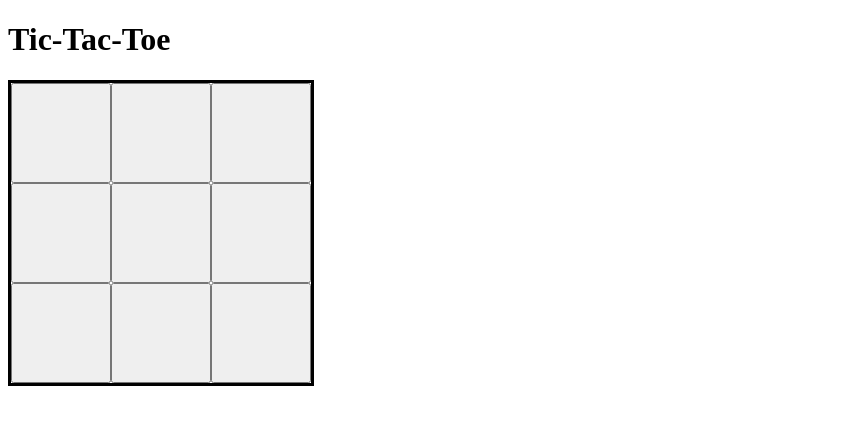
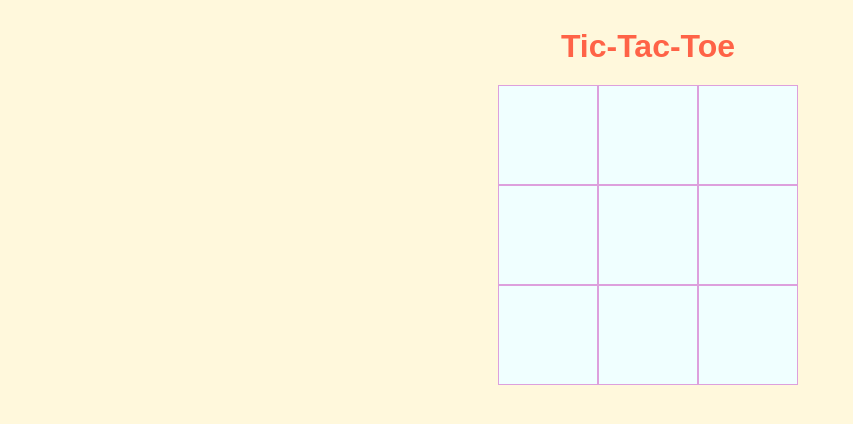
Before and after one commit to noah-milliken/ticTacToe, a plain HTML site: page index.html in a window 1280 px wide. Shown: the whole page, without its empty margins (0-853 px from the left). Drawn offline with Linux system fonts and the light colour scheme.

Commit message:
MVP status achieved

```diff
--- a/app.js
+++ b/app.js
@@ -1,61 +1,68 @@
 const gameBoard = (() => {
-    let grid = ['', '', '', '', '', '', '', '', ''];
+    const initialGrid = ['', '', '', '', '', '', '', '', '']
+    let grid = initialGrid;
 
     const renderGrid = () => {
-        const gridData = grid;
+        let gridData = grid;
         const boardContainer = document.getElementById('board-container');
         boardContainer.innerHTML = '';
         for (let i = 0; i < gridData.length; i++) {
             const square = document.createElement('button');
             square.textContent = gridData[i];
+            square.setAttribute('class', 'square')
             square.addEventListener('click', () => {
                 game.handleButtonClick(i);
                 renderGrid();
 
+
             });
+            console.log('hi')
             boardContainer.appendChild(square);
         }
-    };
+
+
+        // let turnDiv = document.createElement('div')
+        // turnDiv.innerText = `${game.currentPlayer.playerName}`
+        // document.appendChild(turnDiv)
+
+    }
     const setGrid = (newGrid) => {
         grid = newGrid
+        console.log(grid)
+        renderGrid()
 
     }
-    const gameOver = (currentPlayer) => {
-        console.log(`game over ${currentPlayer.playerName} has won the game`)
-        setGrid(['', '', '', '', '', '', '', '', ''])
 
-
-
-
-    }
 
     renderGrid();
 
     return {
-        grid, gameOver
+        grid, setGrid, renderGrid
     };
 })();
 
 function playerFactory(playerName, marker) {
+
     return { playerName, marker };
 }
 
 const game = (() => {
-    const playerOne = playerFactory('Bob', 'X');
-    const playerTwo = playerFactory('Frank', 'O');
+
+    const playerOne = playerFactory('bob', 'X')
+    const playerTwo = playerFactory('frank', 'O')
     let currentPlayer = playerOne;
     let squaresPlayed = 9;
 
     const changeTurn = () => {
         currentPlayer = currentPlayer === playerOne ? playerTwo : playerOne;
+
     };
+
 
     const handleButtonClick = (index) => {
         if (gameBoard.grid[index] === '') {
             gameBoard.grid[index] = currentPlayer.marker;
             squaresPlayed--;
-
-
             checkTie(squaresPlayed);
             checkWinner();
             changeTurn();
@@ -87,21 +94,37 @@ const game = (() => {
             const result = allEqual(checkArr)
             if (result) {
 
-                gameBoard.gameOver(currentPlayer)
+                gameOver(currentPlayer)
             }
         })
 
 
 
     };
-
     const checkTie = (number) => {
         if (!number) {
-            console.log('tie game');
+            gameOver('Tie Game')
         }
     };
+    const gameOver = (currentPlayer) => {
+        console.log(`game over ${currentPlayer.playerName} has won the game`)
+        resetGame()
+
+    }
+    const resetGame = () => {
+        currentPlayer = playerOne
+        squaresPlayed = 9
+        gameBoard.setGrid(['', '', '', '', '', '', '', '', ''])
+        console.log(currentPlayer, squaresPlayed, gameBoard.grid)
+    }
+
+
+
 
     return {
-        handleButtonClick
+        handleButtonClick,
+        gameOver,
+        resetGame,
+        currentPlayer
     };
 })();
--- a/index.html
+++ b/index.html
@@ -10,9 +10,9 @@
 </head>
 
 <body>
-    <h1>Tic-Tac-Toe</h1>
+    <h1 class="title">Tic-Tac-Toe</h1>
     <div id="board-container"></div>
-
+    <h1 class="player-turn" id="player-turn"></h1>
 
 
     <script src="app.js"></script>
--- a/style.css
+++ b/style.css
@@ -1,12 +1,22 @@
 body {
+    background-color: cornsilk;
     box-sizing: border-box;
     height: 100vh;
     width: 100%;
+    display: flex;
+    font-family: Arial, Helvetica, sans-serif;
+    flex-direction: column;
+}
+
+.title {
+    color: tomato;
+    margin: 20px auto;
 }
 
 #board-container {
+    margin: 0 auto;
     display: grid;
-    border: solid;
+
     width: 300px;
     height: 300px;
     grid-template-columns: repeat(3, 1fr);
@@ -18,3 +28,16 @@ body {
     border: solid;
     width: 100%;
 }
+
+.square {
+
+    font-size: xx-large;
+    border: 1px solid plum;
+    color: tomato;
+    background-color: azure;
+}
+
+.player-turn {
+    margin: 20px auto;
+    color: tomato
+}
```
